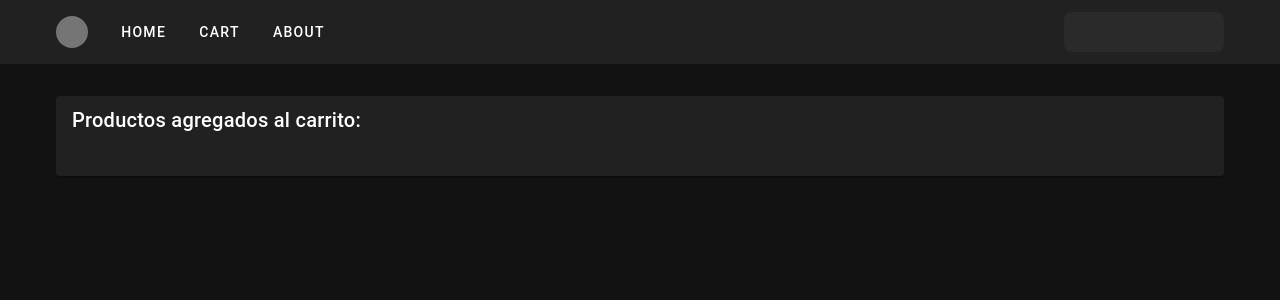
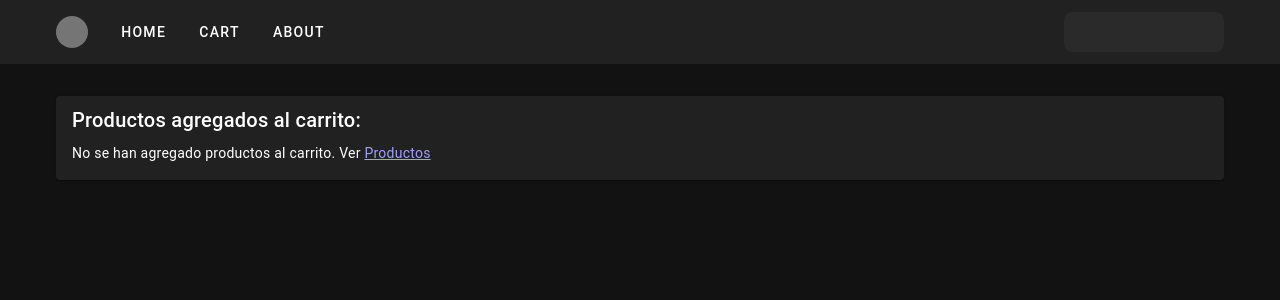
Before and after one commit to yanethirv/vue3-ecommerce, a Vue app: page /cart in a window 1280 px wide. Shown: the top 300 px of the page. Built offline with nearby package versions, Linux system fonts and the light colour scheme.

Commit message:
Mostrar mensaje si el cart se encuentra vacio

```diff
--- a/src/components/Cart.vue
+++ b/src/components/Cart.vue
@@ -1,6 +1,7 @@
 <script lang="ts">
 
 import { useCartStore } from '@/stores/cart';
+import { RouterLink } from 'vue-router'
 
 export default {
     // Propiedades a recibir del componente Padre
@@ -10,7 +11,10 @@ export default {
         },
         details() {
             return this.cartStore.details;
-        }
+        },
+        statusCart() {
+            return this.cartStore.statusCart; //Accedemos a getter
+        },
     },
     methods: {
         incrementQuantity(productId: number){
@@ -36,7 +40,7 @@ export default {
 
         <v-card-text>
 
-            <v-list>
+            <v-list v-if="statusCart">
                 <v-list-item v-for="detail in details" :value="detail.productId">
                     <v-list-item-title>
                         Product: {{ detail.productId }}
@@ -59,6 +63,7 @@ export default {
                 </v-list-item>
             </v-list>
 
+            <p v-else>No se han agregado productos al carrito. Ver <RouterLink to="/">Productos</RouterLink></p>
         </v-card-text>
     </v-card>
 </template>
--- a/src/components/TopBar.vue
+++ b/src/components/TopBar.vue
@@ -1,4 +1,5 @@
 <script lang="ts">
+
 import { RouterLink } from 'vue-router'
 import { useCartStore } from '@/stores/cart';
 
--- a/src/stores/cart.ts
+++ b/src/stores/cart.ts
@@ -17,6 +17,9 @@ export const useCartStore = defineStore('cart', {
                 count += detail.quantity;
             });
             return count;
+        },
+        statusCart: (state) => {
+            return state.details.length;
         },
     },
     actions: {
```
